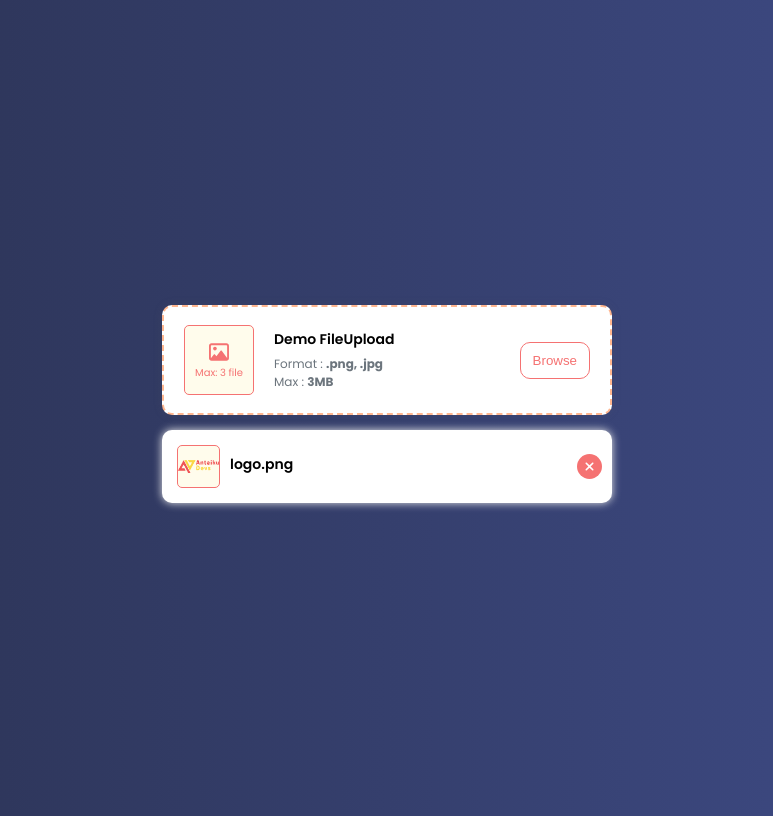
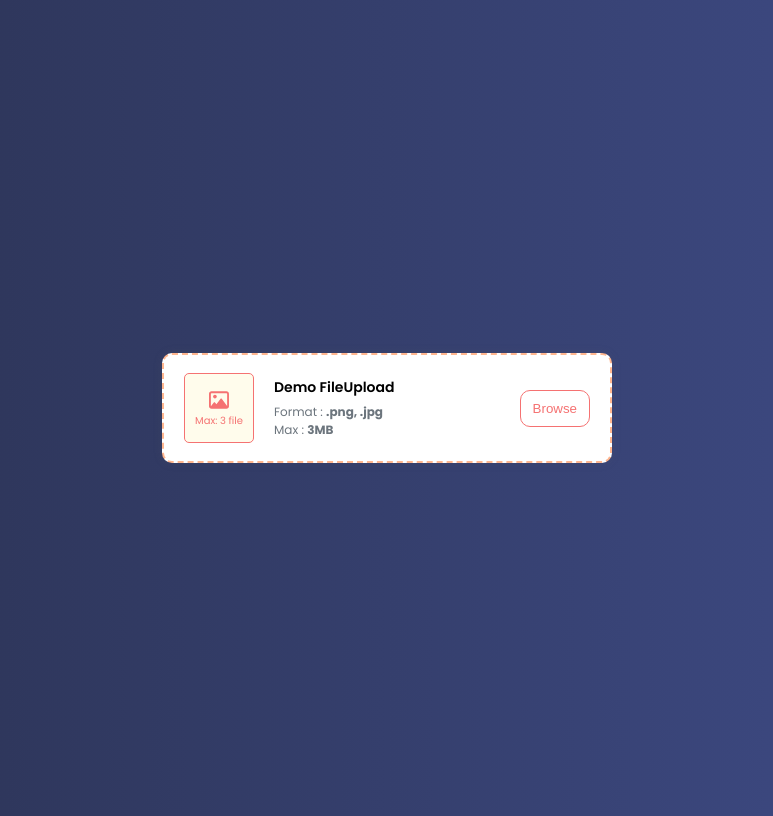
Before and after one commit to AnteikuDevs/file-upload, a plain HTML site: page demo/index.html in a window 1280 px wide. Shown: the whole page, without its empty margins (253-1026 px from the left). Drawn offline with nearby package versions, Linux system fonts and the light colour scheme.

Commit message:
update link

```diff
--- a/demo/index.html
+++ b/demo/index.html
@@ -45,13 +45,6 @@
         // }
     })
 
-    cardUpload.setValue([
-        {
-            id: 1,
-            data: '/src/logo.png'
-        }
-    ])
-
 </script>
 </body>
 </html>
```
Also changed, not shown: README.md.
